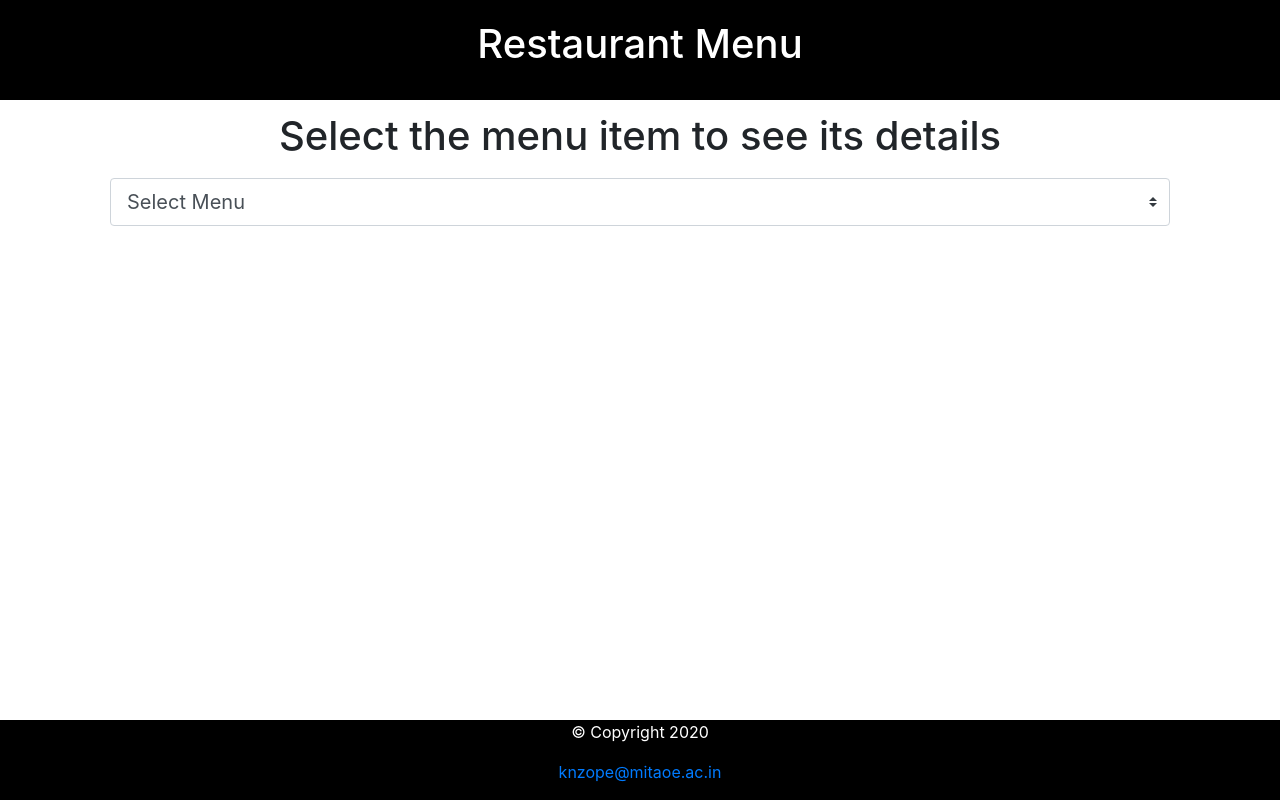
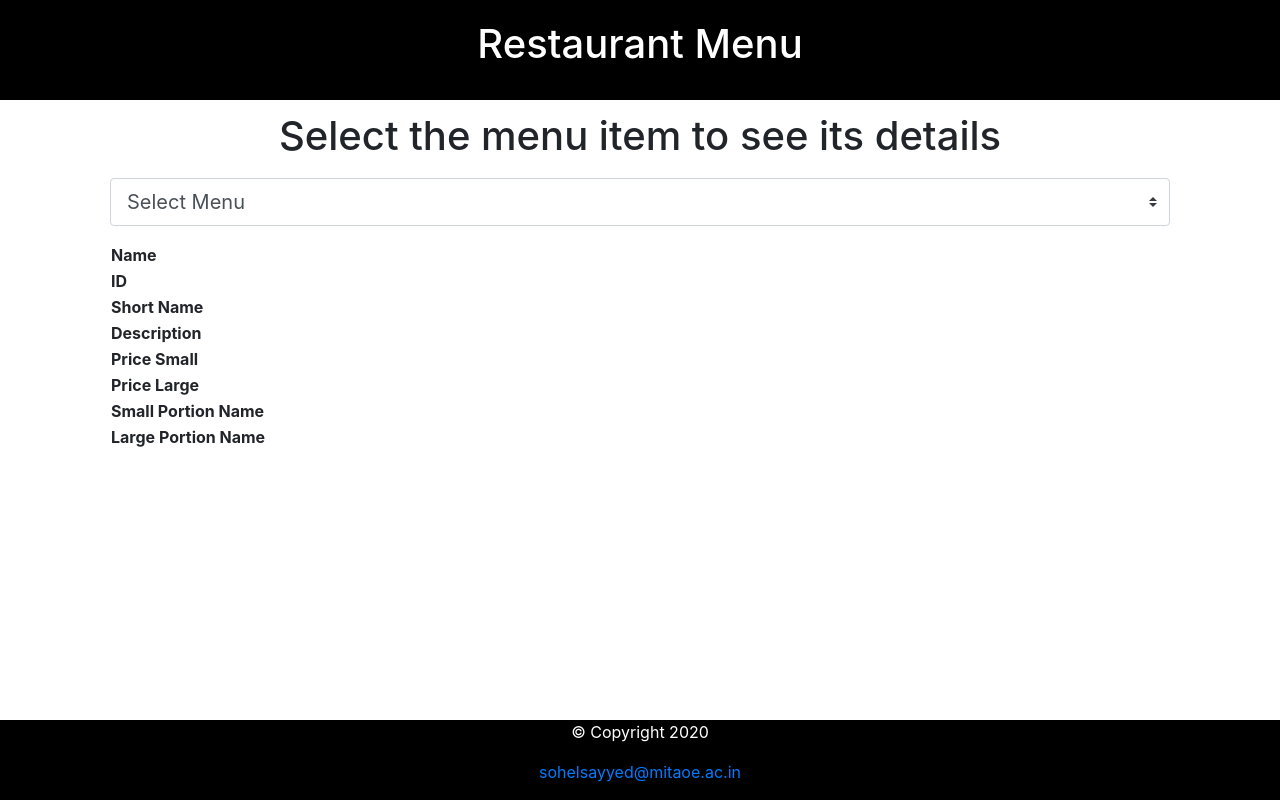
Before and after one commit to sohelsayyed/assignment-4, a PHP site: page /WTAS4-master/ in a window 1280 px wide. Run offline with PHP 8.4, Linux system fonts and the light colour scheme; lists and menus that the app fills with data are empty.

Commit message:
Update index.php

```diff
--- a/index.php
+++ b/index.php
@@ -59,7 +59,7 @@
           </select>
           <br>
 
-          <table id="table" class="table table-hover">
+          <table id="tablek" class="tablek ">
             <tr>
               <th>Name</th>
               <td id="menuname"></td>
@@ -104,7 +104,7 @@
             <!-- <div class="footer1">
                 <div class="container-fluid"> -->
                     <p style="color: white;">&copy; Copyright 2020</p>
-                    <a href="mailto:knzope@mitaoe.ac.in">knzope@mitaoe.ac.in</a></p>
+                    <a href="mailto:sohelsayyed@mitaoe.ac.in">sohelsayyed@mitaoe.ac.in</a></p>
                     <!-- </div>
               </div> -->
         </footer>
```
